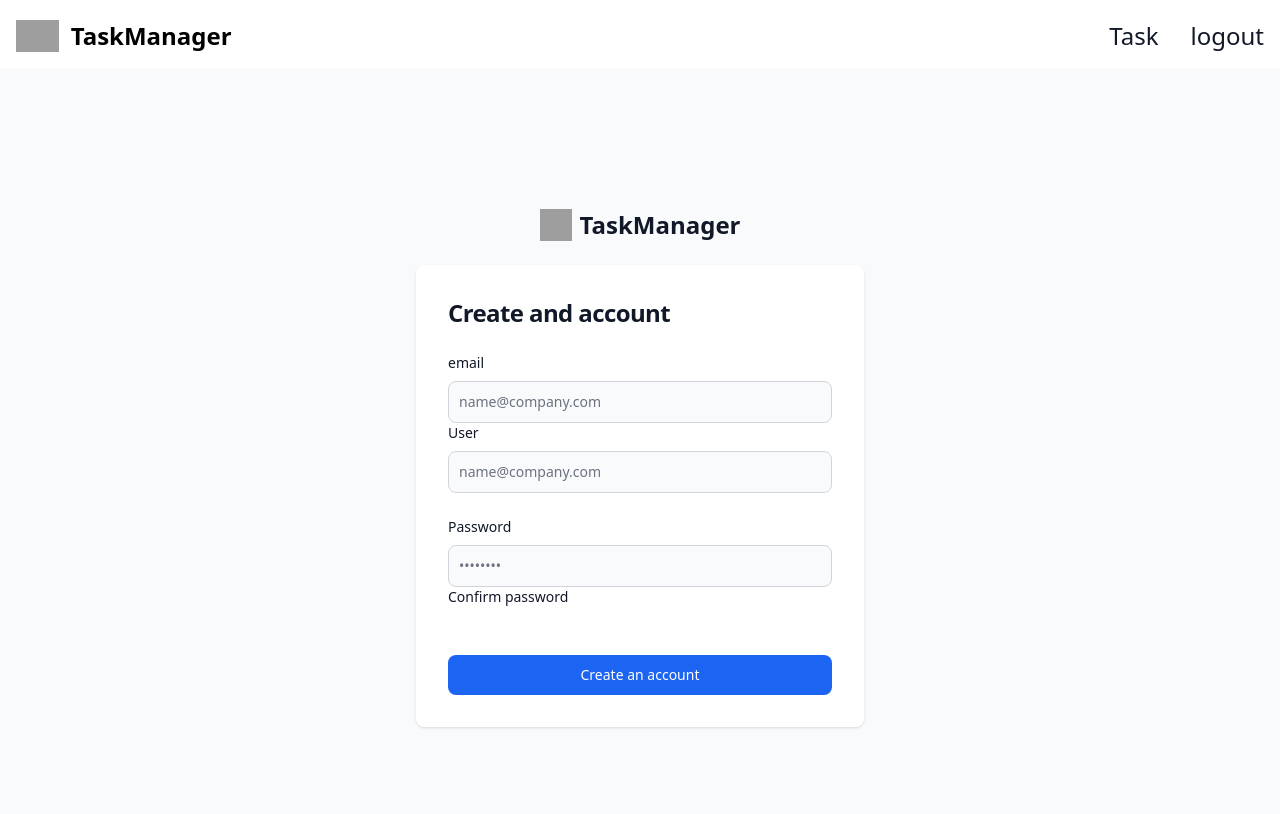
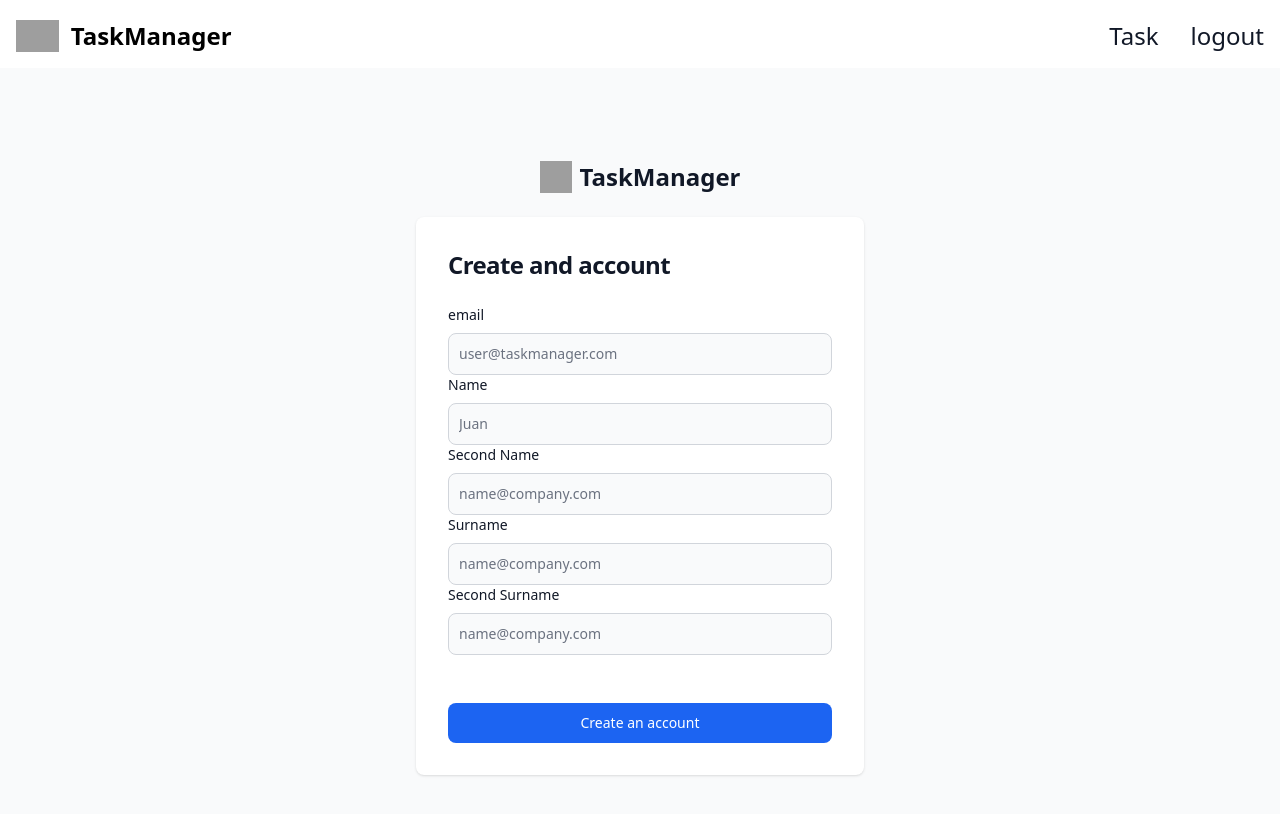
Before and after one commit to funkai13/TaskManager-Front, a Vue app: page /register in a window 1280 px wide. Shown: the top 814 px of the page. Built offline with nearby package versions, Linux system fonts and the light colour scheme; grey boxes are pictures that could not be loaded.

Commit message:
change Logic of Login

```diff
--- a/src/router/index.js
+++ b/src/router/index.js
@@ -48,6 +48,11 @@
       path:'/comments',
       name:'comments',
       component: () => import('../views/Tasks/CommentTask.vue')
+    },
+    {
+      path:'/newpassword',
+      name:'newpassword',
+      component: () => import('../views/NewPassword.vue')
     }
   ]
 })
--- a/src/stores/auth.js
+++ b/src/stores/auth.js
@@ -7,6 +7,7 @@
     id: (state) => state.authId,
     token: (state) => state.authToken,
     role: (state) => state.authRole,
+    password: (state) => state.password,
   },
   actions:
   {
@@ -27,11 +28,19 @@
           const { access_token, role,  } = res.data;
           console.log(res.data)
           const id = res.data.user.id;
-          this.setAuthToken(access_token);
-          this.setAuthUser(id);
-          this.setAuthRole(role);
-          this.router.push('/tasks');
-
+          const verified =res.data.user.email_verified_at
+           if ( verified === null){
+            this.router.push('/newpassword')
+             this.setAuthToken(access_token);
+             this.setAuthUser(id);
+             this.setAuthRole(role);
+          }
+           else {
+             this.setAuthToken(access_token);
+             this.setAuthUser(id);
+             this.setAuthRole(role);
+             this.router.push('/tasks');
+           }
         })
         .catch((errors) => {
           console.log(errors);
--- /dev/null
+++ b/src/views/NewPassword.vue
@@ -0,0 +1,89 @@
+<script setup>
+import { onMounted, ref } from 'vue'
+import { initFlowbite } from 'flowbite'
+import { useAuthStore } from '@/stores/auth';
+
+const authStore = useAuthStore();
+const form = ref({
+  email: '',
+  password: '',
+});
+
+const resetForm = () => {
+  form.value.email = '';
+  form.value.password = '';
+}
+const submitForm = async () => {
+  await authStore.login(form.value)
+  resetForm()
+}
+
+// initialize components based on data attribute selectors
+onMounted(() => {
+  initFlowbite()
+})
+</script>
+<template>
+  <section class="bg-gray-50 dark:bg-gray-900">
+    <div class="flex flex-col items-center justify-center px-6 py-8 mx-auto md:h-screen lg:py-0">
+      <a
+        href="#"
+        class="flex items-center mb-6 text-2xl font-semibold text-gray-900 dark:text-white"
+      >
+        <img
+          class="w-8 h-8 mr-2"
+          src="https://upload.wikimedia.org/wikipedia/commons/9/95/Vue.js_Logo_2.svg"
+          alt="logo"
+        />
+        TaskManager
+      </a>
+      <div
+        class="w-full bg-white rounded-lg shadow dark:border md:mt-0 sm:max-w-md xl:p-0 dark:bg-gray-800 dark:border-gray-700"
+      >
+        <div class="p-6 space-y-4 md:space-y-6 sm:p-8">
+          <h1
+            class="text-xl font-bold leading-tight tracking-tight text-gray-900 md:text-2xl dark:text-white"
+          >
+            Set your new password
+          </h1>
+          <form class="space-y-4 md:space-y-6"  @submit.prevent="submitForm">
+            <div>
+              <label
+                class="block mb-2 text-sm font-medium text-gray-900 dark:text-white"
+              >Your email</label
+              >
+              <input
+                v-model="form.email"
+                type="text"
+                class="bg-gray-50 border border-gray-300 text-gray-900 sm:text-sm rounded-lg focus:ring-primary-600 focus:border-primary-600 block w-full p-2.5 dark:bg-gray-700 dark:border-gray-600 dark:placeholder-gray-400 dark:text-white dark:focus:ring-blue-500 dark:focus:border-blue-500"
+                placeholder="name@taskmanager.com"
+                required=""
+              />
+            </div>
+            <div>
+              <label
+                class="block mb-2 text-sm font-medium text-gray-900 dark:text-white"
+              >Password</label
+              >
+              <input
+                v-model="form.password"
+                type="password"
+                placeholder="••••••••"
+                class="bg-gray-50 border border-gray-300 text-gray-900 sm:text-sm rounded-lg focus:ring-primary-600 focus:border-primary-600 block w-full p-2.5 dark:bg-gray-700 dark:border-gray-600 dark:placeholder-gray-400 dark:text-white dark:focus:ring-blue-500 dark:focus:border-blue-500"
+                required=""
+              />
+            </div>
+            <div class="flex items-center justify-between">
+            </div>
+            <button
+              type="submit"
+              class="w-full text-white bg-blue-600 hover:bg-primary-700 focus:ring-4 focus:outline-none focus:ring-primary-300 font-medium rounded-lg text-sm px-5 py-2.5 text-center dark:bg-primary-600 dark:hover:bg-primary-700 dark:focus:ring-primary-800"
+            >
+              Sign in
+            </button>
+          </form>
+        </div>
+      </div>
+    </div>
+  </section>
+</template>
--- a/src/views/RegisterView.vue
+++ b/src/views/RegisterView.vue
@@ -2,19 +2,33 @@
 import { onMounted, ref } from 'vue'
 import { initFlowbite } from 'flowbite'
 import { useAuthStore } from '@/stores/auth';
-
+import axios from 'axios'
 
 const authStore = useAuthStore();
 console.log(authStore.token)
 const form = ref({
   name:'',
+  second_name: "",
+  surname: "",
+  second_surname: "",
   email: '',
-  password: '',
   role: '',
 });
 const submitForm = async () => {
-  await authStore.register(form.value)
+try {
+  await axios.post('/api/auth/register', form.value)
+    .then((response) => {
+      console.log(response)
+      const default_password =response.data.password
+      alert(`default new password user ${default_password}`)
+      console.log(default_password);
+    })
+} catch (error) {
+  console.log(error)
 }
+
+}
+
 // initialize components based on data attribute selectors
 onMounted(() => {
   initFlowbite()
@@ -38,22 +52,24 @@
               <label for="email" class="block mb-2 text-sm font-medium text-gray-900 dark:text-white"> email</label>
               <input type="email" name="email" id="email"
                      class="bg-gray-50 border border-gray-300 text-gray-900 sm:text-sm rounded-lg focus:ring-primary-600 focus:border-primary-600 block w-full p-2.5 dark:bg-gray-700 dark:border-gray-600 dark:placeholder-gray-400 dark:text-white dark:focus:ring-blue-500 dark:focus:border-blue-500"
-                     placeholder="name@company.com" required="" v-model="form.email">
-
-              <label for="user" class="block mb-2 text-sm font-medium text-gray-900 dark:text-white" >User</label>
+                     placeholder="user@taskmanager.com" required="" v-model="form.email">
+              <label for="user" class="block mb-2 text-sm font-medium text-gray-900 dark:text-white" >Name</label>
               <input type="text" name="user" id="user"
                      class="bg-gray-50 border border-gray-300 text-gray-900 sm:text-sm rounded-lg focus:ring-primary-600 focus:border-primary-600 block w-full p-2.5 dark:bg-gray-700 dark:border-gray-600 dark:placeholder-gray-400 dark:text-white dark:focus:ring-blue-500 dark:focus:border-blue-500"
-                     placeholder="name@company.com" required="" v-model="form.name">
-            </div>
-            <div>
-              <label class="block mb-2 text-sm font-medium text-gray-900 dark:text-white"
-                     for="password">Password</label>
-              <input type="password" name="password" id="password" placeholder="••••••••"
+                     placeholder="Juan" required="" v-model="form.name">
+              <label for="user" class="block mb-2 text-sm font-medium text-gray-900 dark:text-white" >Second Name </label>
+              <input type="text" name="user" id="user"
                      class="bg-gray-50 border border-gray-300 text-gray-900 sm:text-sm rounded-lg focus:ring-primary-600 focus:border-primary-600 block w-full p-2.5 dark:bg-gray-700 dark:border-gray-600 dark:placeholder-gray-400 dark:text-white dark:focus:ring-blue-500 dark:focus:border-blue-500"
-                     required="" v-model="form.password">
+                     placeholder="name@company.com" required="" v-model="form.second_name">
+              <label for="user" class="block mb-2 text-sm font-medium text-gray-900 dark:text-white" >Surname</label>
+              <input type="text" name="user" id="user"
+                     class="bg-gray-50 border border-gray-300 text-gray-900 sm:text-sm rounded-lg focus:ring-primary-600 focus:border-primary-600 block w-full p-2.5 dark:bg-gray-700 dark:border-gray-600 dark:placeholder-gray-400 dark:text-white dark:focus:ring-blue-500 dark:focus:border-blue-500"
+                     placeholder="name@company.com" required="" v-model="form.surname">
 
-              <label for="confirm-password" class="block mb-2 text-sm font-medium text-gray-900 dark:text-white">Confirm
-                password</label>
+              <label for="user" class="block mb-2 text-sm font-medium text-gray-900 dark:text-white" >Second Surname</label>
+              <input type="text" name="user" id="user"
+                     class="bg-gray-50 border border-gray-300 text-gray-900 sm:text-sm rounded-lg focus:ring-primary-600 focus:border-primary-600 block w-full p-2.5 dark:bg-gray-700 dark:border-gray-600 dark:placeholder-gray-400 dark:text-white dark:focus:ring-blue-500 dark:focus:border-blue-500"
+                     placeholder="name@company.com" required="" v-model="form.second_surname">
             </div>
             <div class="flex items-start">
             </div>
```
